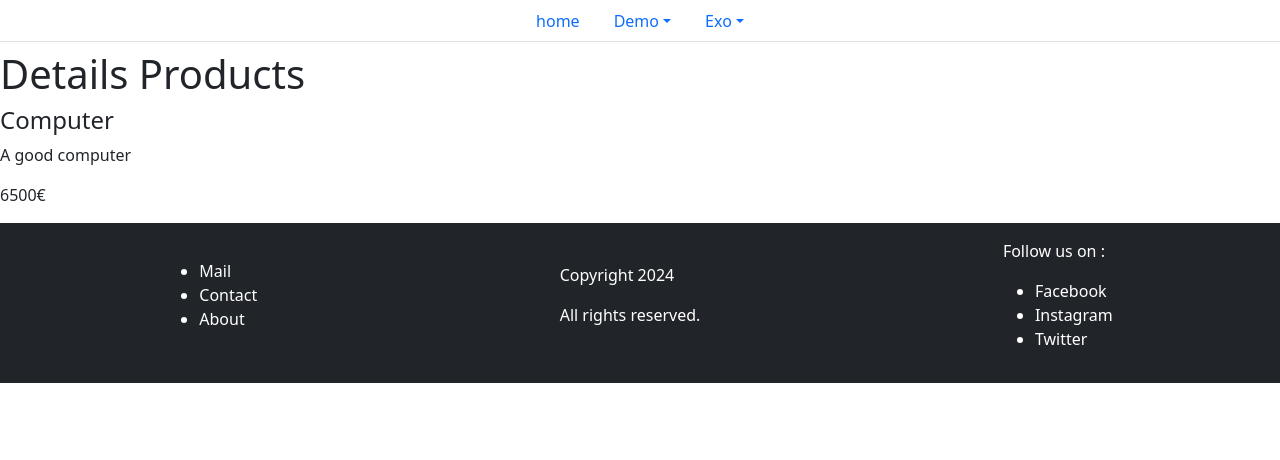
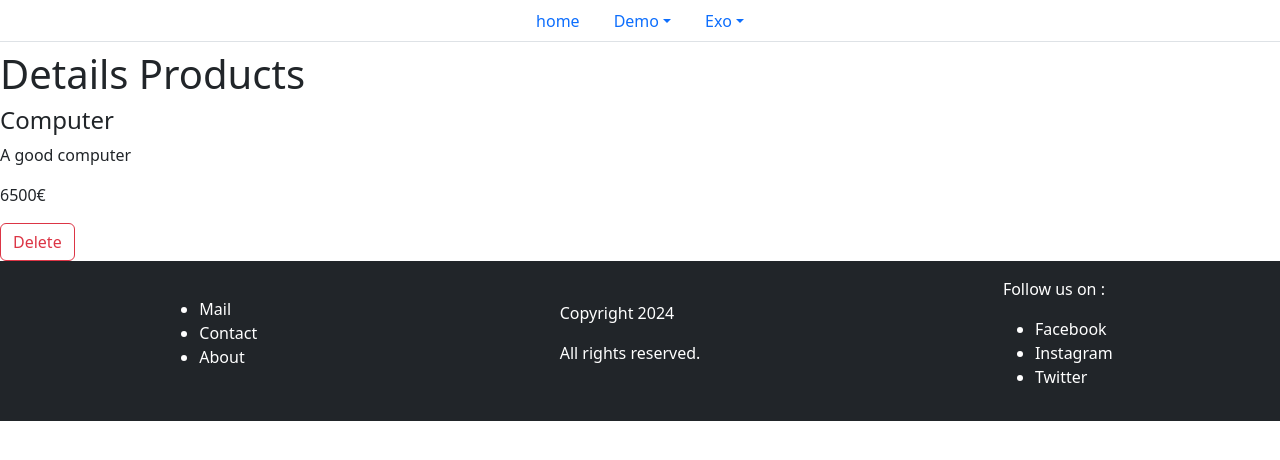
Before and after one commit to zacharyb12/demo-angular-Python2, an Angular app: page /demo/serv-details-product in a window 1280 px wide. Shown: the top 460 px of the page. Built offline with nearby package versions, Linux system fonts and the light colour scheme.

Commit message:
19-09- 15:28

```diff
--- a/src/components/pages/demo/demo-service/details-product-serv/details-product-serv.html
+++ b/src/components/pages/demo/demo-service/details-product-serv/details-product-serv.html
@@ -4,4 +4,5 @@
     <h4>{{product.name}}</h4>
     <p>{{product.description}}</p>
     <p>{{product.price}}€</p>
+    <button class="btn btn-outline-danger" (click)="deleteProduct(product.id)">Delete</button>
 </div>
--- a/src/components/pages/demo/demo-service/details-product-serv/details-product-serv.ts
+++ b/src/components/pages/demo/demo-service/details-product-serv/details-product-serv.ts
@@ -28,4 +28,9 @@ getProducts(){
   }
 }
 
+
+deleteProduct(id : number){
+  this.monService.delete(id);
 }
+
+}
--- a/src/core/services/monService/demo-service.ts
+++ b/src/core/services/monService/demo-service.ts
@@ -98,4 +98,8 @@ const product : Product = {
 this.listProducts.push(product);
 }
 
+delete(id : number){
+  this.listProducts = this.listProducts.filter(p => p.id !== id);
 }
+
+}
```
